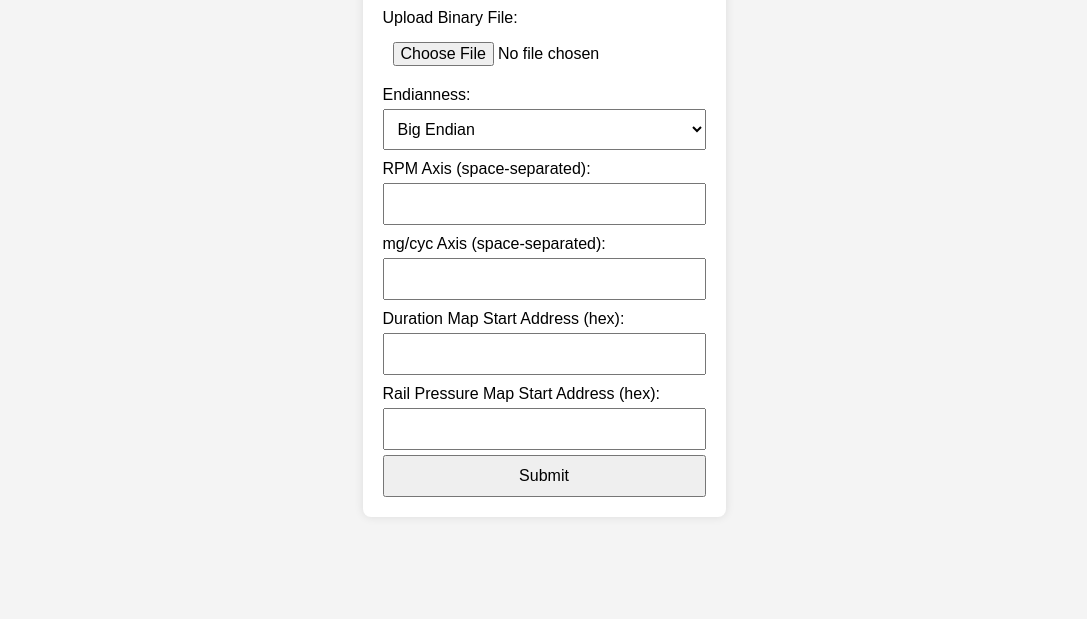
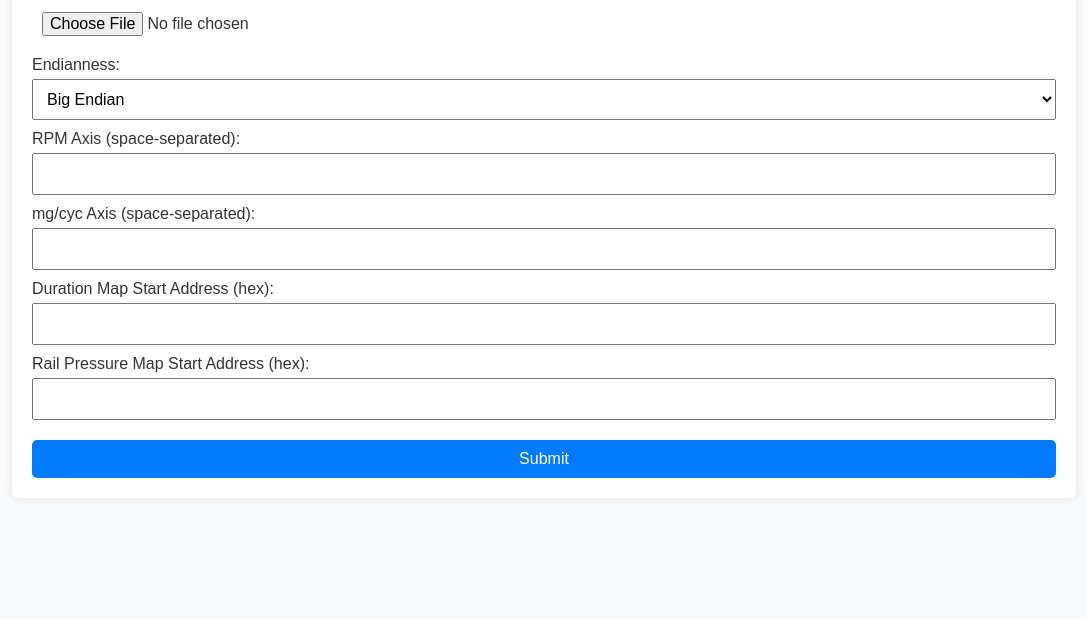
Before and after one commit to nlurins/nlurins.github.io, a plain HTML site: page soi/index.html in a window 1280 px wide. Shown: the part 181-800 px from the top of the page, without its empty margins (96-1183 px from the left). Drawn offline with Linux system fonts and the light colour scheme.

Commit message:
Update styles.css

```diff
--- a/soi/styles.css
+++ b/soi/styles.css
@@ -1,23 +1,24 @@
+/* static/styles.css */
+
 body {
     font-family: Arial, sans-serif;
-    background-color: #f4f4f4;
+    background-color: #f8f9fa;
+    color: #333;
     margin: 0;
     padding: 0;
-    display: flex;
-    justify-content: center;
-    align-items: center;
-    height: 100vh;
 }
 
 .container {
-    background: #fff;
+    width: 80%;
+    margin: 50px auto;
+    background-color: #fff;
     padding: 20px;
-    border-radius: 8px;
     box-shadow: 0 0 10px rgba(0, 0, 0, 0.1);
+    border-radius: 5px;
 }
 
 h1 {
-    margin-top: 0;
+    text-align: center;
 }
 
 form {
@@ -29,8 +30,39 @@ label {
     margin-top: 10px;
 }
 
-input, select, button {
+input, select {
     margin-top: 5px;
     padding: 10px;
-    font-size: 16px;
+    font-size: 1em;
 }
+
+button {
+    margin-top: 20px;
+    padding: 10px;
+    font-size: 1em;
+    background-color: #007bff;
+    color: #fff;
+    border: none;
+    border-radius: 5px;
+    cursor: pointer;
+}
+
+button:hover {
+    background-color: #0056b3;
+}
+
+table {
+    width: 100%;
+    border-collapse: collapse;
+    margin-top: 20px;
+}
+
+th, td {
+    border: 1px solid #ddd;
+    padding: 8px;
+    text-align: center;
+}
+
+th {
+    background-color: #f2f2f2;
+}
```
